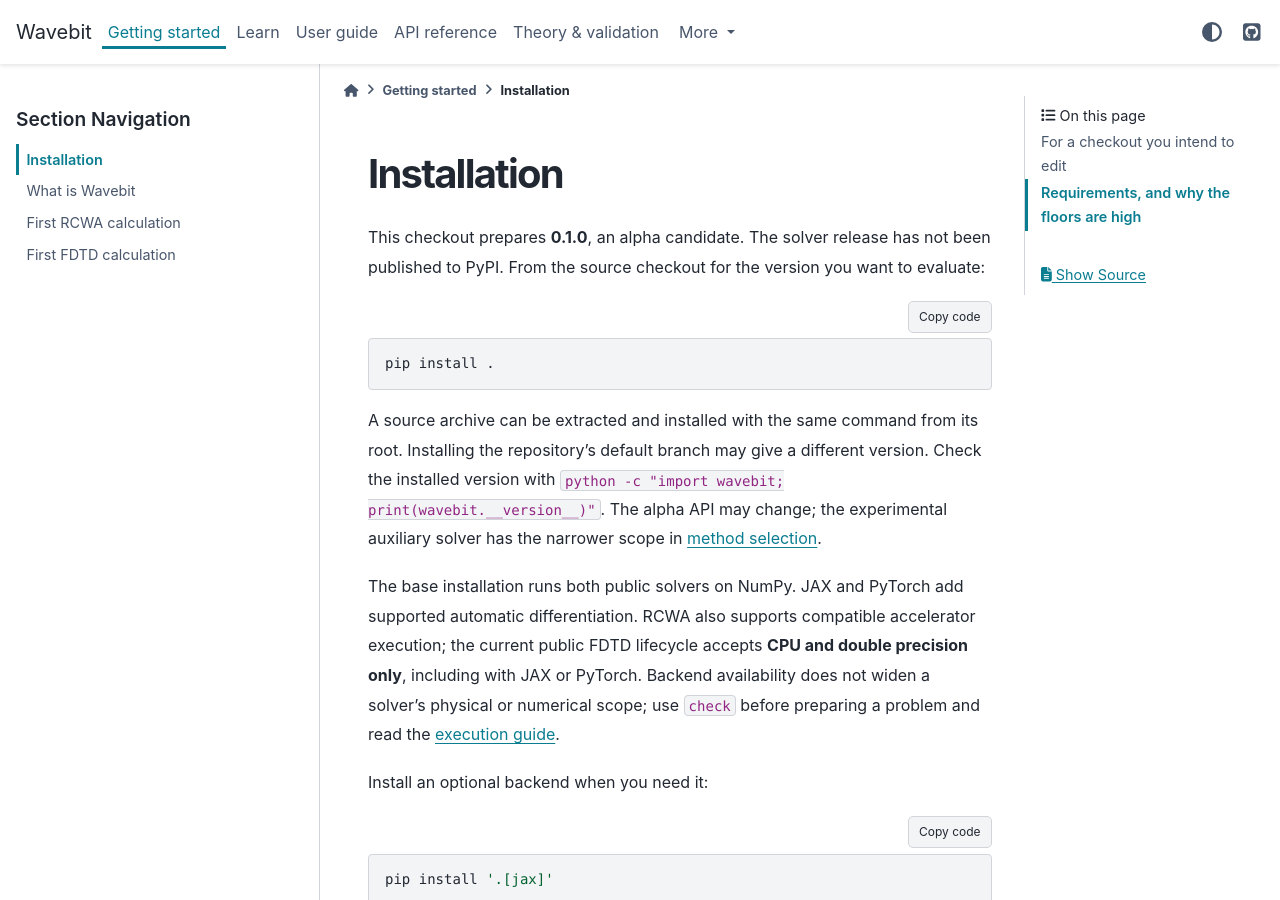
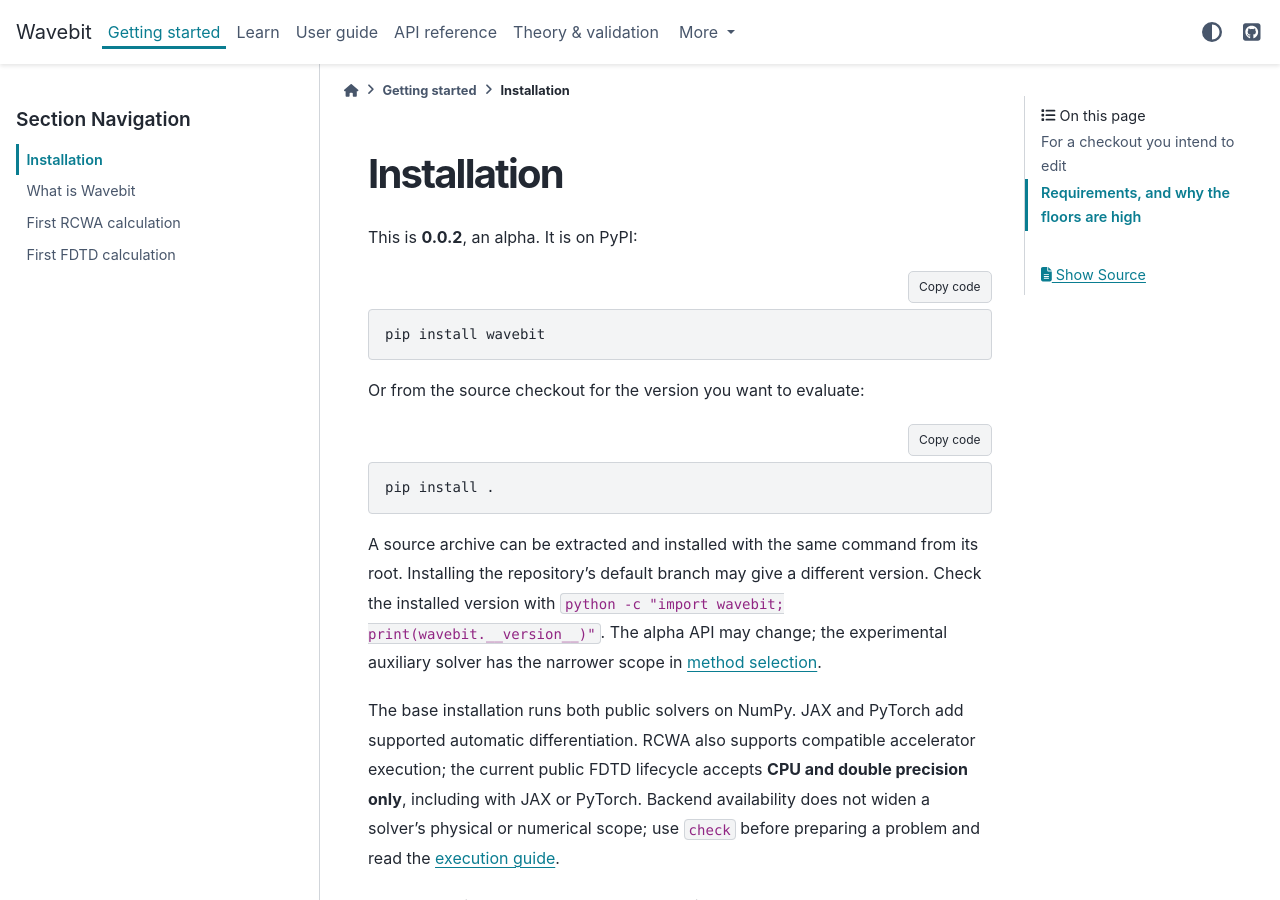
Before and after one commit to fieldalgo/wavebit, a Sphinx documentation site: the page built from docs/getting-started/installation.md, in a window 1280 px wide and 900 px high. Built offline with Sphinx 7.4.7 and the PyData theme 0.15.4, drawn with Linux system fonts in a browser that asks for light colours; pages that are not in the unit, such as notebooks, are missing from menus.

Commit message:
release: 0.0.2
The first version on PyPI after the 0.0.1 name placeholder: an alpha of the two-solver
lifecycle, installable with `pip install wavebit`. pyproject.toml, `wavebit.__version__`,
the README status line and the installation page say the same number, and the install
instructions now lead with PyPI.

Co-Authored-By: Claude Fable 5.1 <noreply@anthropic.com>

````diff
--- a/docs/getting-started/installation.md
+++ b/docs/getting-started/installation.md
@@ -1,7 +1,12 @@
 # Installation
 
-This checkout prepares **0.1.0**, an alpha candidate. The solver release has not been
-published to PyPI. From the source checkout for the version you want to evaluate:
+This is **0.0.2**, an alpha. It is on PyPI:
+
+```shell
+pip install wavebit
+```
+
+Or from the source checkout for the version you want to evaluate:
 
 ```shell
 pip install .
--- a/pyproject.toml
+++ b/pyproject.toml
@@ -5,7 +5,7 @@ build-backend = "setuptools.build_meta"
 
 [project]
 name = "wavebit"
-version = "0.1.0"
+version = "0.0.2"
 description = "Differentiable electromagnetic simulation with RCWA and FDTD"
 readme = "README.md"
 license = "Apache-2.0 AND MIT"
--- a/src/wavebit/__init__.py
+++ b/src/wavebit/__init__.py
@@ -4,7 +4,7 @@ Use rcwa.Problem or fdtd.Problem with the corresponding check/prepare/run
 lifecycle. Transitional old entry points live explicitly in compat.legacy.
 Importing this package never enables a backend or changes global precision.
 """
-__version__ = '0.1.0'
+__version__ = '0.0.2'
 
 from . import materials, rcwa, fdtd
 from .materials import (Material, MaterialResponse, ConductiveMaterial, DispersiveMaterial,
````
Also changed, not shown: README.md (+10 -5 lines).
